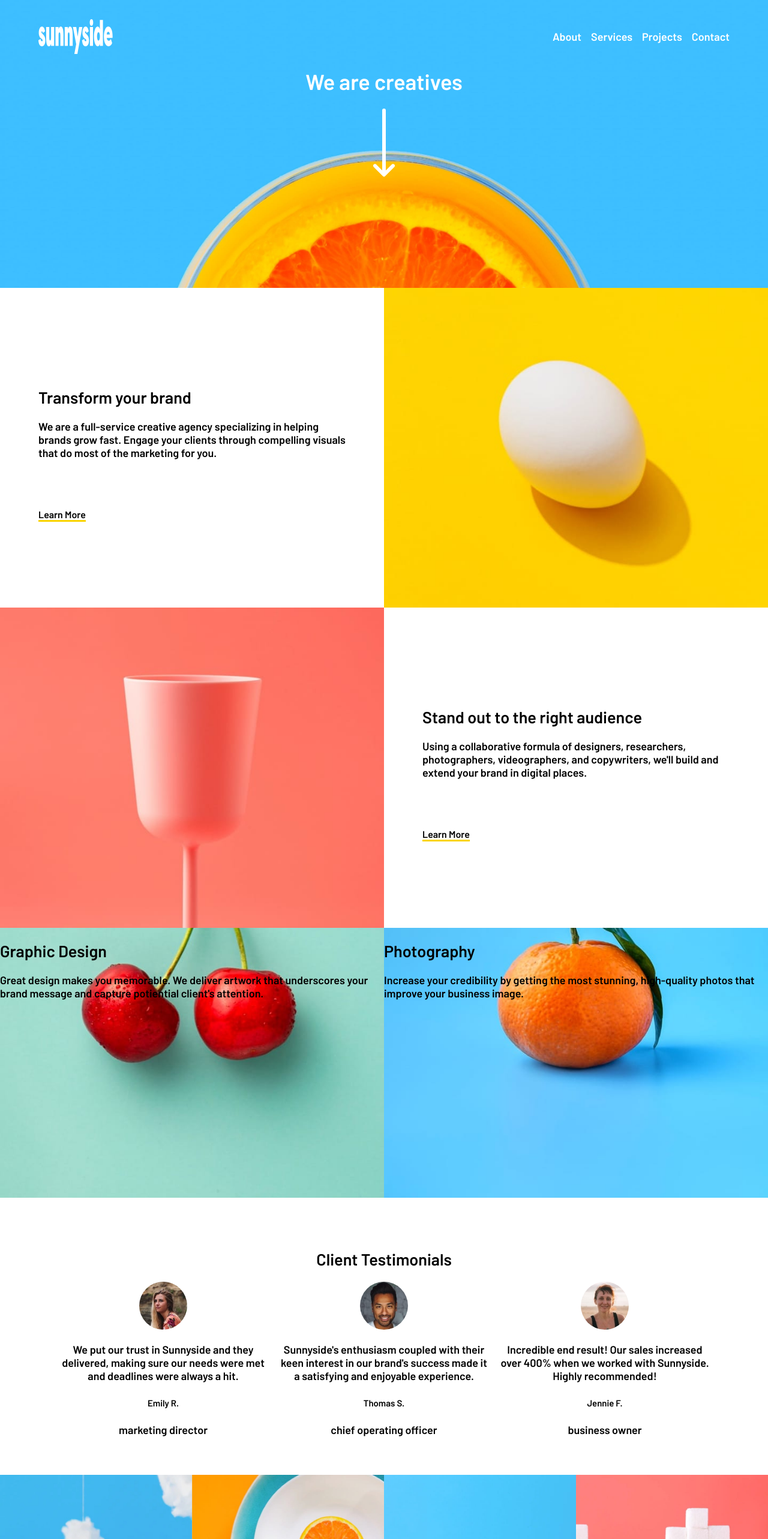
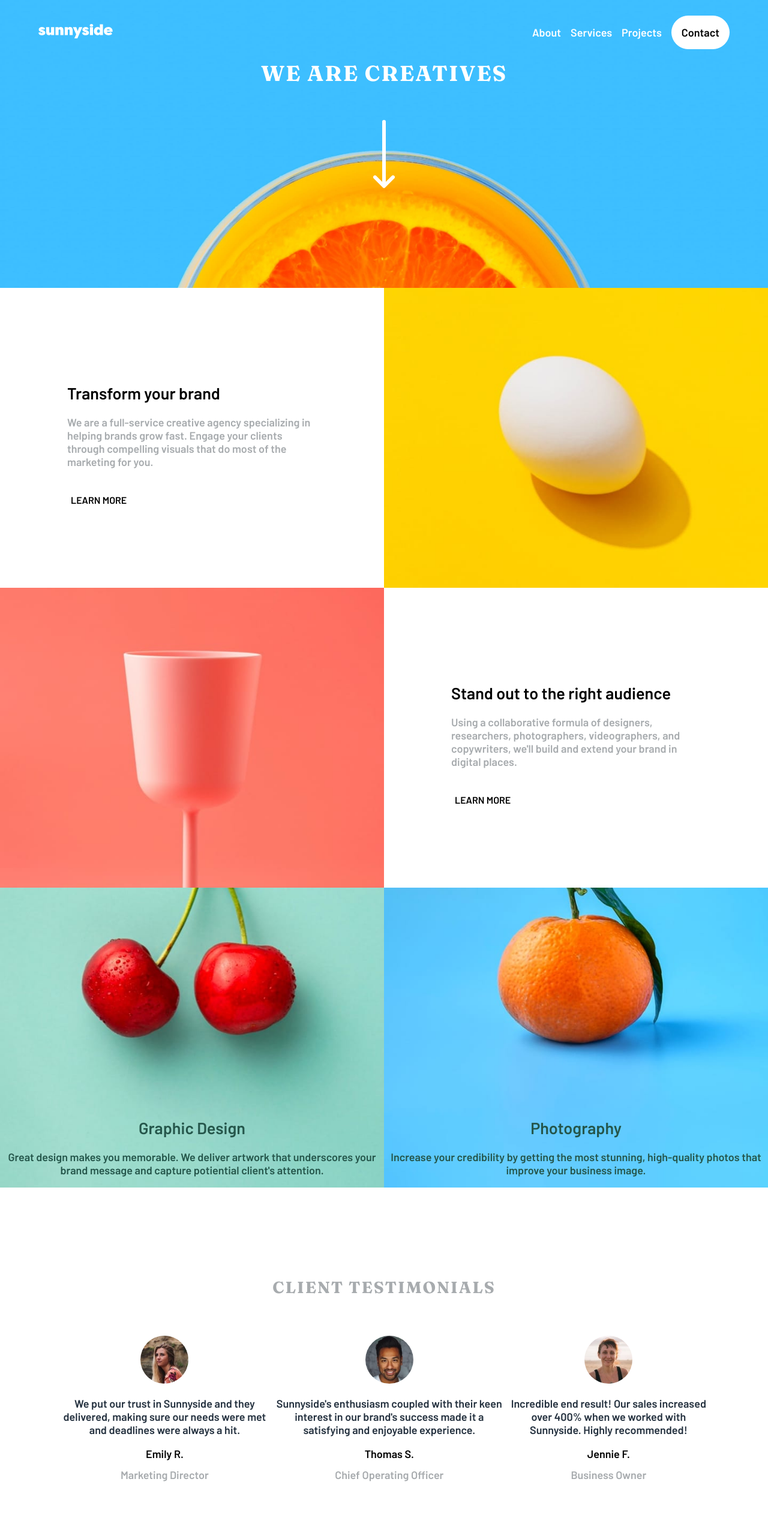
Before and after one commit to Tamunopreye/sunny-side-agency-landing-page, a React (Create React App) app: page / in a window 1280 px wide. Shown: the top 2566 px of the page at 60% size. Built offline with nearby package versions, Linux system fonts and the light colour scheme.

Commit message:
finished design and it's mobile responsive

```diff
--- a/src/components/Article.jsx
+++ b/src/components/Article.jsx
@@ -8,6 +8,7 @@ import milkBottles from "../assets/desktop/image-gallery-milkbottles.jpg";
 import orange from "../assets/desktop/image-gallery-orange.jpg";
 import cone from "../assets/desktop/image-gallery-cone.jpg";
 import sugarCubes from "../assets/desktop/image-gallery-sugarcubes.jpg";
+
 const Article = () => {
 	return (
 		<article>
@@ -20,7 +21,7 @@ const Article = () => {
 						compelling visuals that do most of the marketing for
 						you.
 					</p>
-					<button>Learn More</button>
+					<button className="first">Learn More</button>
 				</div>
 				<img src={eggPic} className="section-img" alt="" />
 			</section>
@@ -33,11 +34,12 @@ const Article = () => {
 						photographers, videographers, and copywriters, we'll
 						build and extend your brand in digital places.
 					</p>
-					<button>Learn More</button>
+					<button className="second">Learn More</button>
 				</div>
 			</section>
 			<section className="section">
 				<div id="apple">
+					<div className="apple-content">
 						<h2>Graphic Design</h2>
 						<p>
 							Great design makes you memorable. We deliver artwork
@@ -45,12 +47,16 @@ const Article = () => {
 							potiential client's attention.
 						</p>
 					</div>
+				</div>
 				<div id="orange">
+					<div className="orange-content">
 						<h2>Photography</h2>
 						<p>
-						Increase your credibility by getting the most stunning,
-						high-quality photos that improve your business image.
+							Increase your credibility by getting the most
+							stunning, high-quality photos that improve your
+							business image.
 						</p>
+					</div>
 				</div>
 			</section>
 			<section className="testimonials-section">
@@ -63,7 +69,7 @@ const Article = () => {
 							making sure our needs were met and deadlines were
 							always a hit.
 						</p>
-						<h5>Emily R.</h5>
+						<h4>Emily R.</h4>
 						<span>marketing director</span>
 					</div>
 					<div>
@@ -73,7 +79,7 @@ const Article = () => {
 							interest in our brand's success made it a satisfying
 							and enjoyable experience.
 						</p>
-						<h5>Thomas S.</h5>
+						<h4>Thomas S.</h4>
 						<span>chief operating officer</span>
 					</div>
 					<div>
@@ -82,7 +88,7 @@ const Article = () => {
 							Incredible end result! Our sales increased over 400%
 							when we worked with Sunnyside. Highly recommended!
 						</p>
-						<h5>Jennie F.</h5>
+						<h4>Jennie F.</h4>
 						<span>business owner</span>
 					</div>
 				</div>
--- a/src/components/Footer.jsx
+++ b/src/components/Footer.jsx
@@ -1,20 +1,33 @@
 import logo from "../assets/imgs/logo.svg";
 import React from "react";
-
+import {
+	FaFacebookSquare,
+	FaInstagram,
+	FaTwitter,
+	FaPinterest,
+} from "react-icons/fa";
 const Footer = () => {
 	return (
 		<footer>
-			<img src={logo} alt="" />
-			<ul>
+			<h3>sunnyside</h3>
+			<ul className="footer-link">
 				<li>About</li>
 				<li>Services</li>
 				<li>Projects</li>
 			</ul>
-			<ul>
-				<li>FaceBook</li>
-				<li>Twitter</li>
-				<li>Instagram</li>
-				<li>Pinterest</li>
+			<ul className="socials">
+				<li>
+					<FaFacebookSquare />
+				</li>
+				<li>
+					<FaTwitter />
+				</li>
+				<li>
+					<FaInstagram />
+				</li>
+				<li>
+					<FaPinterest />
+				</li>
 			</ul>
 		</footer>
 	);
--- a/src/components/Header.jsx
+++ b/src/components/Header.jsx
@@ -2,18 +2,43 @@ import React from "react";
 import logo from "../assets/imgs/logo.svg";
 import arrowDown from "../assets/imgs/icon-arrow-down.svg";
 import { Link } from "react-router-dom";
+import { FaBars, FaTimes } from "react-icons/fa";
+import { useState } from "react";
 
 const Header = () => {
+	const [click, setClick] = useState(false);
+	const handleClick = () => setClick(!click);
 	return (
 		<header>
 			<nav>
-				<img src={logo} alt="" />
-				<ul>
-					<li>About</li>
-					<li>Services</li>
-					<li>Projects</li>
-					<li>Contact</li>
+				<Link>
+					<img src={logo} className="logo" alt="" />
+				</Link>
+				<ul className={click ? "nav-menu active" : "nav-menu"}>
+					<li className="nav-item">
+						<Link to="/about" className="nav-link">
+							About
+						</Link>
+					</li>
+					<li className="nav-item">
+						<Link to="/services" className="nav-link">
+							Services
+						</Link>
+					</li>
+					<li className="nav-item">
+						<Link to="/projects" className="nav-link">
+							Projects
+						</Link>
+					</li>
+					<li className="nav-item">
+						<Link to="/contact" className="nav-link">
+							Contact
+						</Link>
+					</li>
 				</ul>
+				<div className="hamburger-menu" onClick={handleClick}>
+					{click ? <FaTimes /> : <FaBars />}
+				</div>
 			</nav>
 			<div className="header-content">
 				<h1>We are creatives</h1>
--- a/src/index.css
+++ b/src/index.css
@@ -35,20 +35,92 @@ header {
   width: 100%;
   color: var(--White);
 }
+
 header nav {
-  padding: 2rem 4rem;
+  padding: 0.5rem 4rem;
   display: flex;
   justify-content: space-between;
+  align-items: center;
 }
-header nav ul {
+/* header nav .logo {
+  cursor: pointer;
+} */
+header nav .nav-menu{
   list-style: none;
   display: flex;
+  align-items: center;
   gap: 1rem;
+}
+header nav .nav-menu .nav-item:last-child {
+  background-color: var(--White);
+  color: #000;
+  font-weight: 700;
+  border:  1px solid var(--White);
+  border-radius: 2rem;
+  padding: 1rem;
+}
+header nav .nav-menu .nav-item .nav-link {
+  text-decoration: none;
+  color: var(--White);
+}
+header nav .nav-menu .nav-item:last-child .nav-link {
+  color: #000;
+}
+.hamburger-menu {
+  display: none;
 }
 
 header .header-content {
   text-align: center;
   margin-top: -2rem;
+}
+header .header-content h1 {
+  text-transform: uppercase;
+  font-family: 'Fraunces', serif;
+  letter-spacing: 2px;
+}
+header .header-content img {
+  margin-top: 2rem;
+}
+@media screen and (max-width: 800px) {
+  header nav {
+    padding: 2rem ;
+  }
+  header nav .nav-menu {
+    display:  none;
+  }
+
+  header nav .nav-menu.active {
+    position: absolute;
+    top: 3rem;
+    right: 2rem;
+    display: block;
+    background-color: var(--White);
+    padding: 2.5rem;
+    text-align: center;
+    width: 80%;
+  }
+  header nav .nav-menu .nav-item {
+    color: #000;
+    margin-bottom: 1rem;
+  }
+  header nav .nav-menu .nav-item:last-child {
+    background-color: var(--Yellow);
+  }
+  header nav .nav-menu .nav-item .nav-link {
+    text-decoration: none;
+    color: #000;
+  }
+  .hamburger-menu {
+    display: block;
+    cursor: pointer;
+  }
+  header .header-content h1 {
+    font-size: 2rem;
+  }
+  header .header-content img {
+    margin-top: 0;
+  }
 }
 
 article .section {
@@ -58,23 +130,30 @@ article .section {
 
 .section-img {
   width: 100%;
+  height: 500px;
 }
 
 .content-box {
   margin: auto;
-  padding: 4rem;
+  padding: 4rem 7rem;
+}
+.content-box p {
+  color: var(--Grayishblue);
 }
 
 .content-box button {
-  padding: 0;
-  margin-top: 4rem;
+  margin-top: 1.5rem;
   font-weight: 600;
   border: none;
-  border-bottom: 3px solid var(--Yellow);
+  /* border-bottom: 3px solid var(--Yellow); */
   background-color: var(--White);
   font-size: 1rem;
+  text-transform: uppercase;
 }
-.content-box button:hover {
+.content-box .first:hover {
+  border-bottom: 3px solid var(--Yellow);
+}
+.content-box .second:hover {
   border-bottom: 3px solid var(--Softred);
 }
 
@@ -83,8 +162,15 @@ article .section {
   background-repeat: no-repeat;
   background-size: cover;
   background-position: center;
-  height: 450px;
+  height: 500px;
   align-items: flex-end;
+  position: relative;
+}
+.apple-content, .orange-content {
+  position: absolute;
+  bottom: 0;
+  text-align: center;
+  color: var(--Darkdesaturatedcyan-graphicdesigntext);
 }
 
 #orange {
@@ -92,12 +178,21 @@ article .section {
   background-position: center;
   background-size: cover;
   background-repeat: no-repeat;
-  height: 450px;
+  height: 500px;
+  position: relative;
 }
 
 .testimonials-section {
   text-align: center;
   padding: 4rem 6rem;
+  margin: 4rem 0;
+}
+.testimonials-section h2 {
+  text-transform: uppercase;
+  font-family: 'Fraunces', serif;
+  letter-spacing: 2px;
+  color: var(--Grayishblue);
+  margin-bottom: 4rem;
 }
 
 .testimonials img {
@@ -106,9 +201,18 @@ article .section {
 }
 
 .testimonials {
-  display: grid;
-  grid-template-columns: repeat(3, 1fr);
-  gap: 1rem;
+  display: flex;
+  flex-direction: row;
+}
+.testimonials p {
+  color: var(--Verydarkdesaturatedblue);
+}
+.testimonials h4 {
+  margin: 0.8rem;
+}
+.testimonials span {
+  color: var(--Grayishblue);
+  text-transform: capitalize;
 }
 
 .img-section {
@@ -119,16 +223,67 @@ article .section {
 .img-section img {
   width: 100%;
 }
+@media screen and (max-width: 850px) {
+  article .section {
+    display: grid;
+    grid-template-columns: 1fr;
+  }
+  .content-box {
+    order: 1;
+  }
+  .section-img {
+    height: 100%;
+  }
+  .testimonials {
+    display: flex;
+    flex-direction: column;
+    gap: 3rem;
+  }
+  .img-section {
+    display: grid;
+    grid-template-columns: repeat(2, 1fr);
+  }
+  .testimonials-section h2 {
+    font-size: 1.3rem;
+    letter-spacing: 0;
+  }
+
+}
+
 
 footer {
   background-color: var(--Darkmoderatecyanfooter);
-  padding: 4rem;
+  padding: 6rem;
   text-align: center;
+  overflow: auto;
+  color: var(--Verydarkdesaturatedblue);
 }
-footer ul {
+footer h3 {
+  font-weight: 900;
+  font-size: 2rem;
+}
+footer .footer-link {
   list-style: none;
-}
-footer ul li {
-  display: inline-block;
+  display: flex;
+  flex-wrap: wrap;
+  justify-content: center;
+  gap: 2rem;
   margin-right: 2rem;
 }
+/* footer ul li {
+  display: ;
+  margin-right: 2rem;
+}  */
+.socials {
+  list-style: none;
+  display: flex;
+  justify-content: center;
+  margin-top: 3rem;
+  /* cursor: pointer; */
+}
+.socials li {
+  margin-right: 1.6rem;
+}
+@media screen and (max-width: 800px) {
+  footer {}
+}
```
Lines whose indentation alone changed are shown as unchanged.
